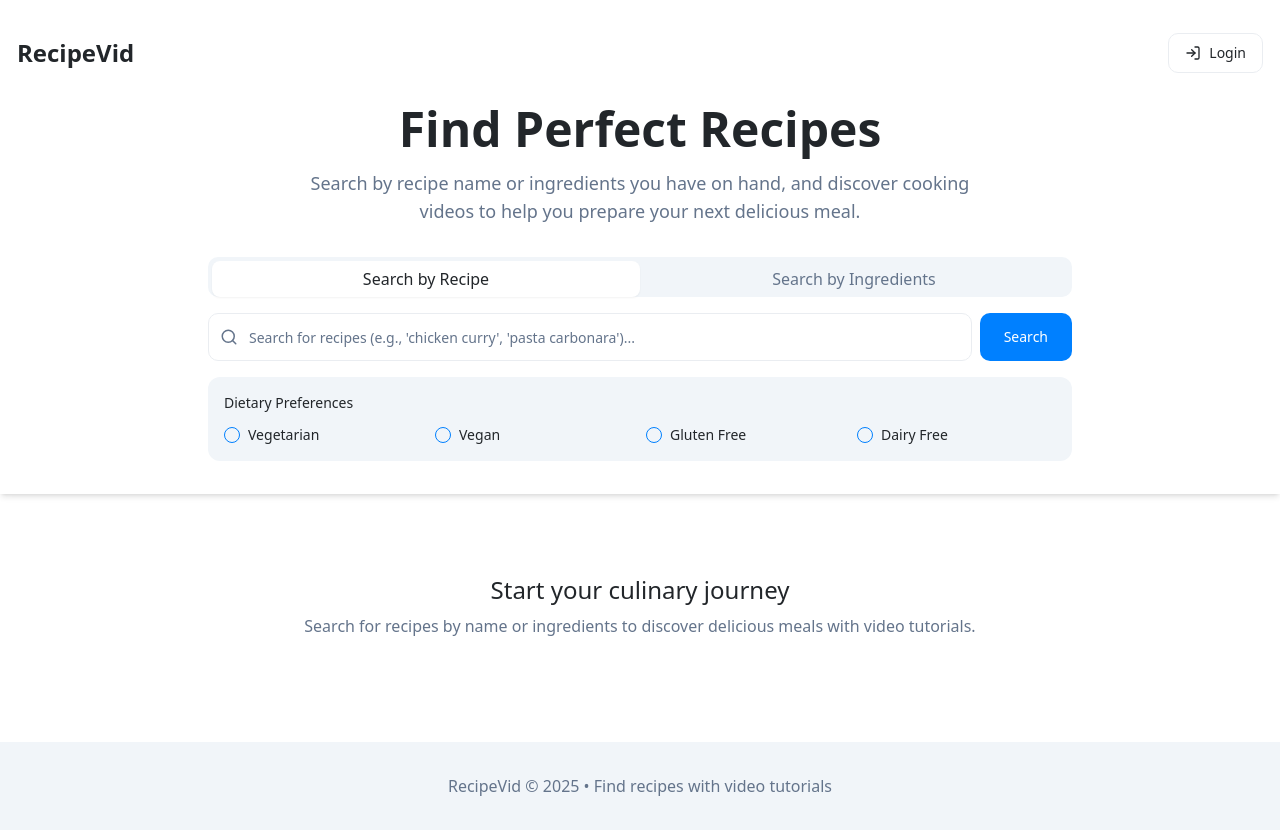
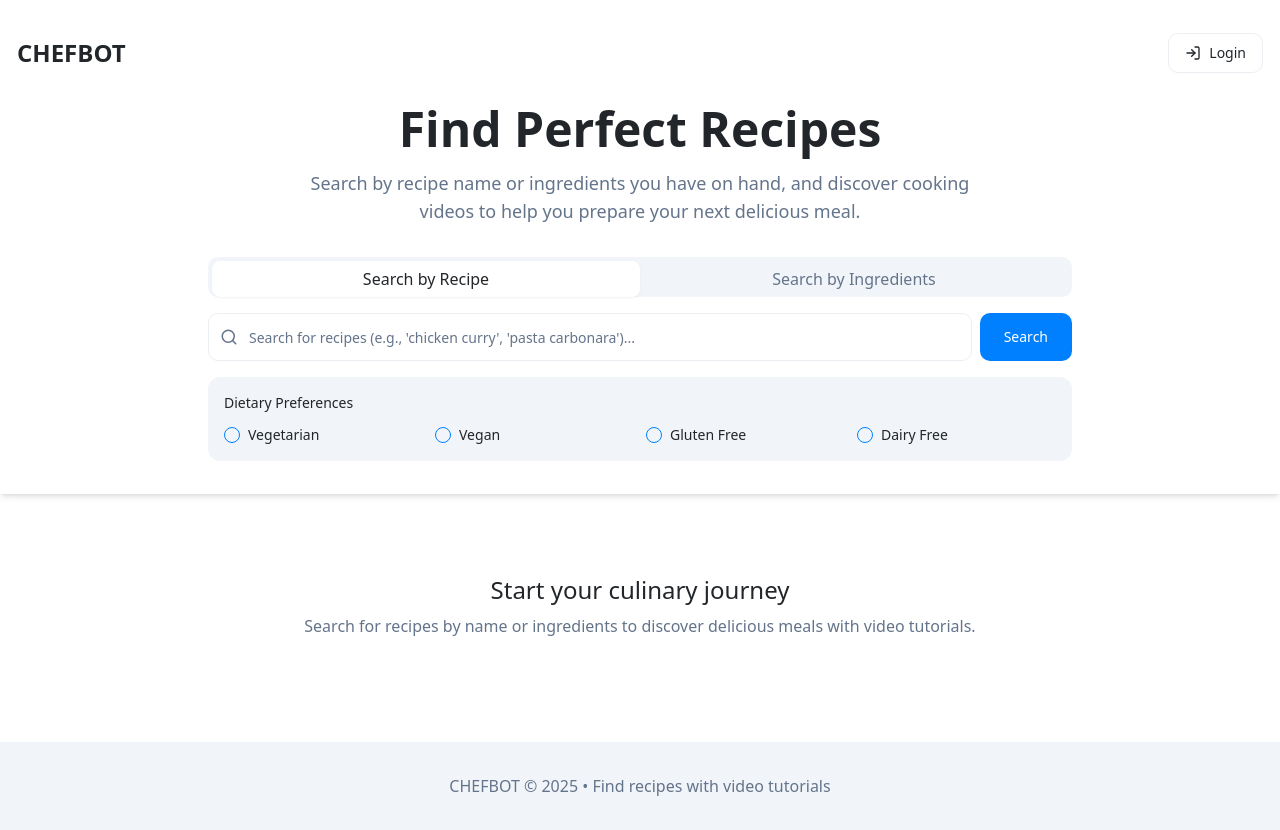
Before and after one commit to Djain2610/recipe-vid-buddy, a React (Vite) app: page / in a window 1280 px wide. Built offline with nearby package versions, Linux system fonts and the light colour scheme.

Commit message:
Change website icon and name
Update website icon and name to Chefbot.

```diff
--- a/index.html
+++ b/index.html
@@ -16,6 +16,8 @@
     <meta name="twitter:card" content="summary_large_image" />
     <meta name="twitter:site" content="@lovable_dev" />
     <meta name="twitter:image" content="https://lovable.dev/opengraph-image-p98pqg.png" />
+
+    <link rel="icon" href="https://t3.ftcdn.net/jpg/03/17/55/78/360_F_317557881_xHTHzNRoKizX3j40IBOIvBPPb0NYWyqK.jpg" type="image/jpeg" />
   </head>
 
   <body>
--- a/src/pages/Index.tsx
+++ b/src/pages/Index.tsx
@@ -53,7 +53,7 @@ const Index: React.FC = () => {
         <div className="container max-w-7xl mx-auto px-4">
           <div className="flex justify-between items-center mb-8">
             <Link to="/" className="text-2xl font-semibold">
-              RecipeVid
+              CHEFBOT
             </Link>
             <div className="flex items-center gap-2">
               {isAuthenticated ? (
@@ -142,7 +142,7 @@ const Index: React.FC = () => {
 
       <footer className="bg-muted py-8">
         <div className="container max-w-7xl mx-auto px-4 text-center text-muted-foreground">
-          <p>RecipeVid © {new Date().getFullYear()} • Find recipes with video tutorials</p>
+          <p>CHEFBOT © {new Date().getFullYear()} • Find recipes with video tutorials</p>
         </div>
       </footer>
     </div>
```
Also changed, not shown: 1 other file (tests, documents, lock files or other folders).
